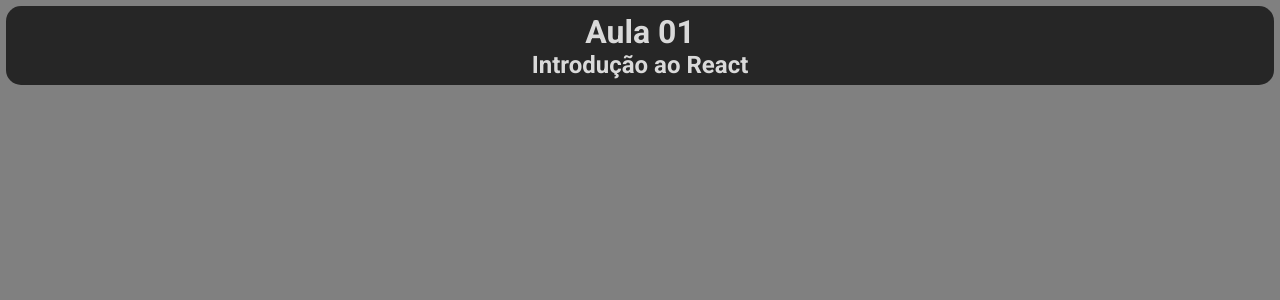
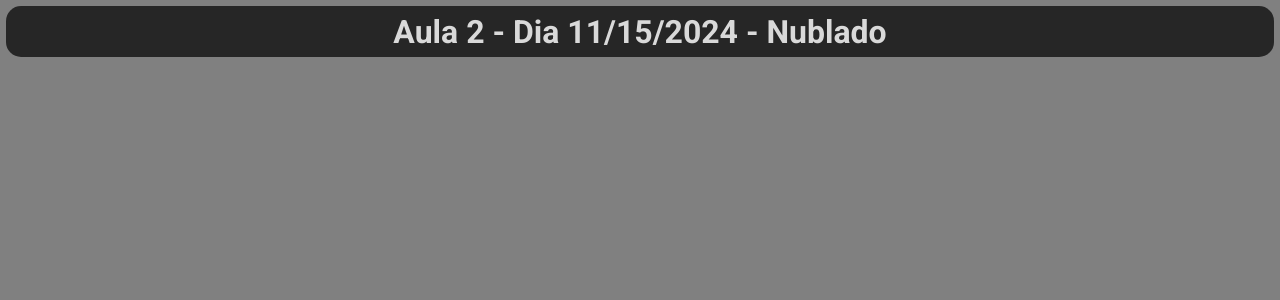
Before and after one commit to wagnerworst/ReactJS, a React (Vite) app in the folder app-react/: page / in a window 1280 px wide. Shown: the top 300 px of the page. Built offline with nearby package versions, Linux system fonts and the light colour scheme.

Commit message:
implementa componente header

```diff
--- a/app-react/src/App.css
+++ b/app-react/src/App.css
@@ -11,13 +11,3 @@
   color: white;
   padding: 0.5%;
 }
-header{
-  display: flex;
-  flex-direction: column;
-  justify-content: center;
-  align-items: center;
-  border-radius: 15px;
-  opacity: 70%;
-  background-color: black;
-  padding: 0.5%;
-}
--- a/app-react/src/App.tsx
+++ b/app-react/src/App.tsx
@@ -1,15 +1,16 @@
 import './App.css'
+import Header from './Components/Header'
 
-function App() {
-
-  const language = 1==1 ? "React" : "VueJS";
-
+const App = () => {
   return (
     <>
-      <header>
-        <h1>Aula 01</h1>
-        <h2>Introdução ao {language}</h2>
-      </header>
+      <Header
+        texto="Aula"
+        aula={2}
+        data={new Date(2024,10,15)}
+      >
+        Nublado
+      </Header>
     </>
   )
 }
--- /dev/null
+++ b/app-react/src/Components/Header/index.css
@@ -0,0 +1,10 @@
+header{
+  display: flex;
+  flex-direction: column;
+  justify-content: center;
+  align-items: center;
+  border-radius: 15px;
+  opacity: 70%;
+  background-color: black;
+  padding: 0.5%;
+}
--- /dev/null
+++ b/app-react/src/Components/Header/index.tsx
@@ -0,0 +1,20 @@
+import './index.css'
+
+interface HeaderProps {
+  texto: string,
+  aula: number,
+  data: Date,
+  children?: React.ReactNode
+}
+
+const Header = ({texto, aula, data, children}: HeaderProps) => {
+
+  return (
+    <>
+      <header>
+        <h1>{texto} {aula} - Dia {data.toLocaleDateString()} - {children}</h1>
+      </header>
+    </>
+  )
+}
+export default Header;
```
